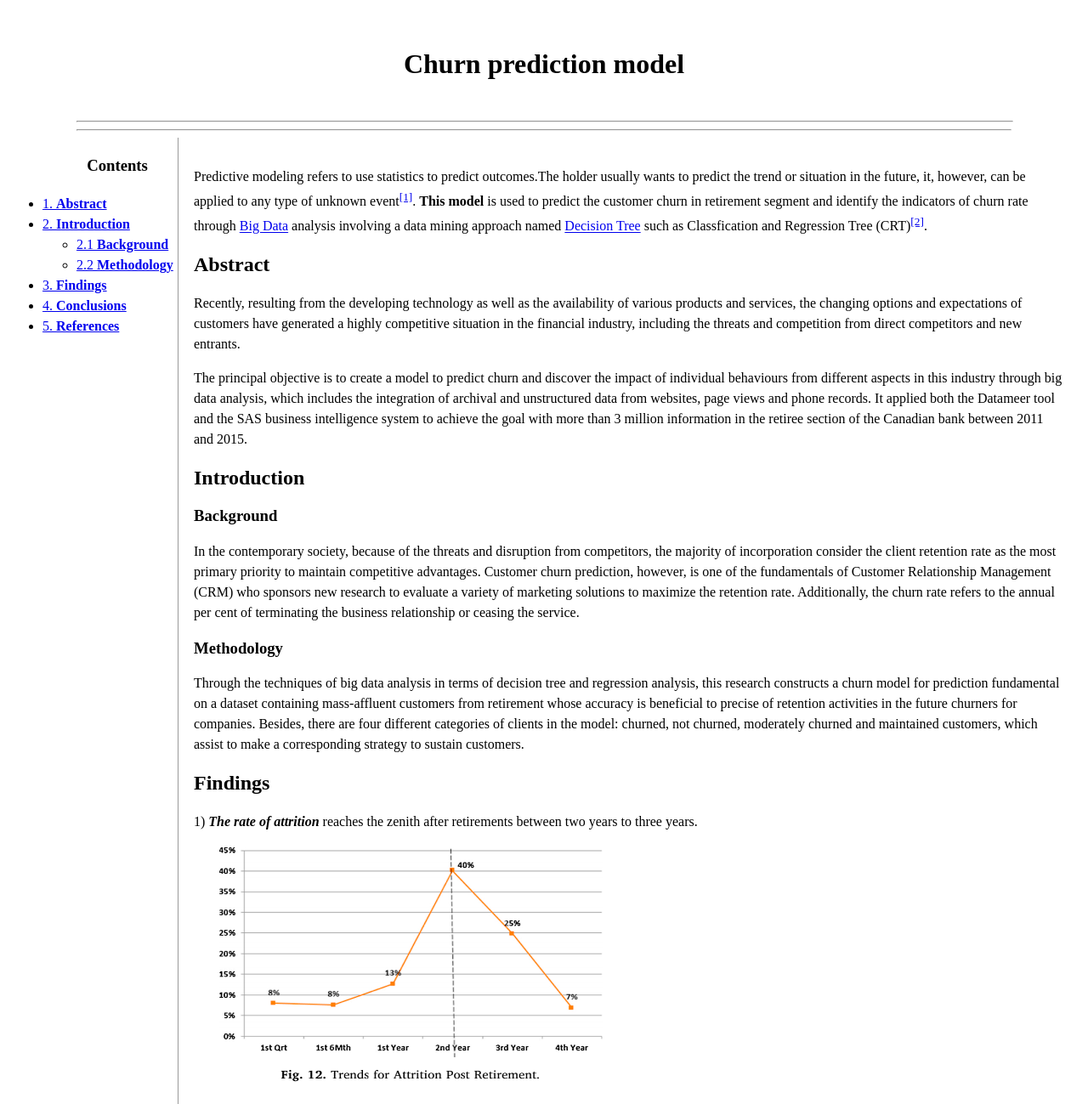
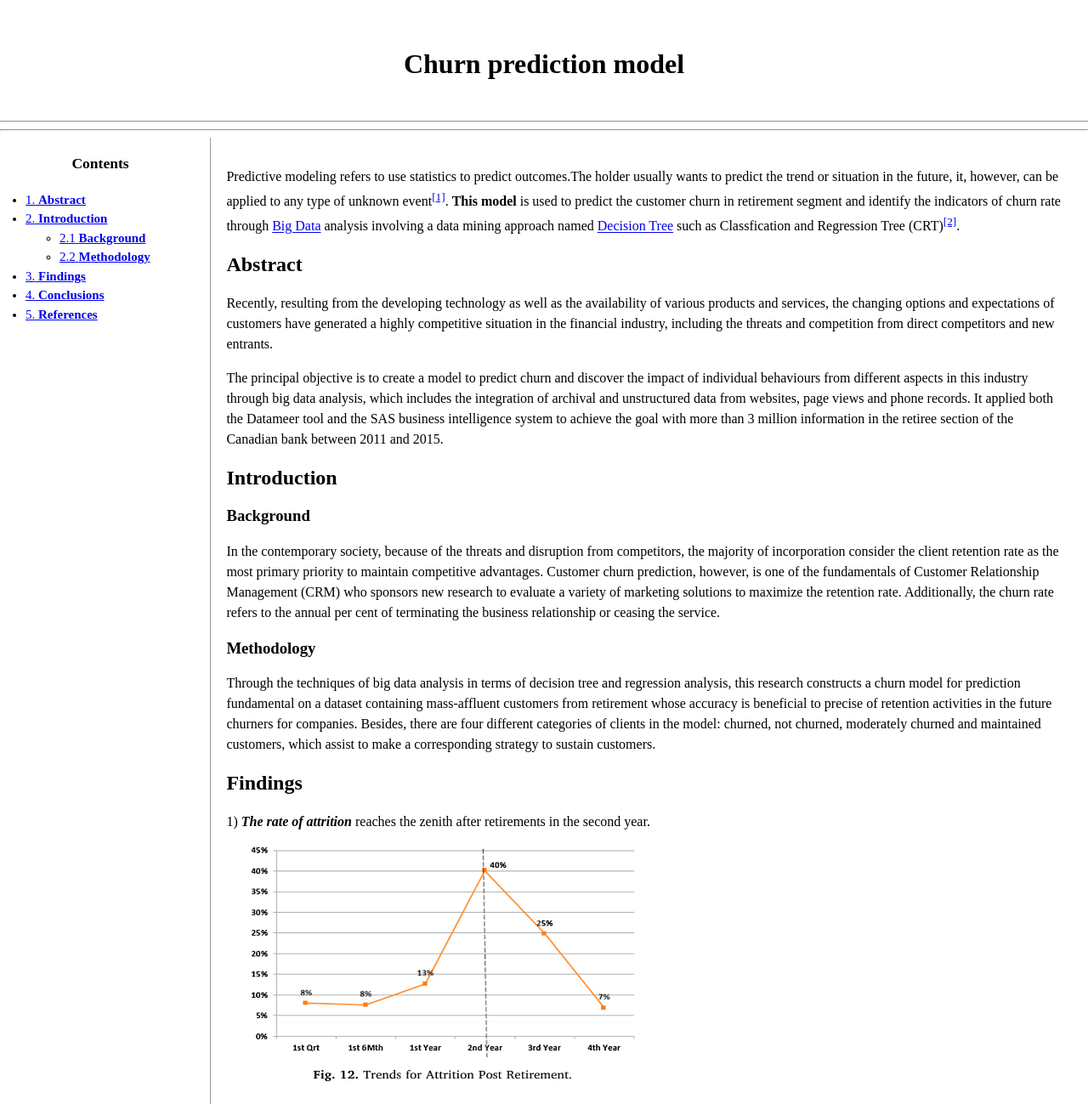
Before and after one commit to MollyTong/Churn_prediction_model, a plain HTML site: page index.html in a window 1280 px wide. Shown: the top 1299 px of the page at 85% size. Drawn offline with Linux system fonts and the light colour scheme.

Commit message:
Add files via upload

```diff
--- a/index.html
+++ b/index.html
@@ -4,6 +4,7 @@
 	<head>
 
 		<meta http-equiv="Content-Type" content="text/html; charset=utf-8" />
+		<meta name="viewport" content="width=device-width, user-scalable=yes, initial-scale=0.3, maxmum-scale=1.0, minimum-scale=0.3">
 
 		<title>Churn prediction model</title>
 
@@ -12,9 +13,12 @@
 			body
 			{
 				text-align:center;
-				width:1100px;
 				margin:0 auto ;
 				background-color:white;
+				min-width:1000px;
+				overflow：auto;
+				position:relative;
+
 			}
 			p{
 				line-height:150%;
@@ -26,6 +30,7 @@
 			#left
 			{
 				line-height:180%;
+				font-size: 15px;
 			}
 			#header
 			{
@@ -54,7 +59,7 @@
 
 		</div>
 	<!-- 左侧 -->
-		<div id="left" style="width:20%;position:absolute;left:10px;text-align:left;">
+		<div id="left" style="width:20%;position:absolute;left:-10px;text-align:left;">
 			<h3 align = "center"><b>Contents</b></span></h3>
 			<ul>
 			<li class="toclevel-1 tocsection-1"><a href="#Abstract"><span class="tocnumber">1.</span> <span class="toctext"><b>Abstract</b></span></a></li>
@@ -71,7 +76,7 @@
 
 		</div>
 		<!--			中部 center				-->
-		<div align ="left" id="contain" style="width:80%;border-left:1px solid #999;padding:18px;position:absolute;right:10px;" >
+		<div align ="left" id="contain" style="width:77%;border-left:1px solid #999;padding:18px;position:absolute;right:10px;" >
 			<div><p>Predictive modeling refers to use statistics to predict outcomes.The holder usually wants to predict the trend or situation in the future, it, however, can be applied to any type of unknown event<sup id="cite_ref-1" class="reference"><a href="#cite_note-1">&#91;1&#93;</a></sup>.
 
 				<b>This model</b> is used to predict the customer churn in retirement segment and identify the indicators of churn rate through  <a href="https://en.wikipedia.org/wiki/Big_data" class="mw-redirect" title="Big Data">Big Data</a> analysis involving a data mining approach named <a href="https://en.wikipedia.org/wiki/Decision_tree" class="mw-redirect" title="Decision Tree">Decision Tree</a> such as Classfication and Regression Tree (CRT)<sup id="cite_ref-2" class="reference"><a href="#cite_note-2">&#91;2&#93;</a></sup>.</p>
@@ -89,8 +94,11 @@
 				<p>Through the techniques of big data analysis in terms of decision tree and regression analysis, this research constructs a churn model for prediction fundamental on a dataset containing mass-affluent customers from retirement whose accuracy is beneficial to precise of retention activities in the future churners for companies. Besides, there are four different categories of clients in the model: churned, not churned, moderately churned and maintained customers, which assist to make a corresponding strategy to sustain customers.
 				</p>
 				<h2><span class="mw-headline" id="Findings"><b>Findings</b></span></h2>
-				<p>1) <b><i>The rate of attrition</i></b> reaches the zenith after retirements between two years to three years.
+				<div class ="box"><p>1) <b><i>The rate of attrition</i></b> reaches the zenith after retirements in the second year.
 				<img src="Fig12.jpg" width="500" height="300">
+				</div>
+				<style>.box{width:90%}.box img{width:50% height:30%}</style>
+
 				</p><p>2) <b><i>The churn rate</i></b> can be significantly affected by both the <b><i>length</i></b> and <b><i>strength</i></b> of the banking correlation because the P-value is less than 0.0001.
 				</p><p>3) Contrast to mass affluent clients, <b><i>non-mass affluent customers</i></b> agitate at a more rapid rate.
 				</p><p>4) Neither the online purchase nor the page view has impacts on the rate of churn.
```
